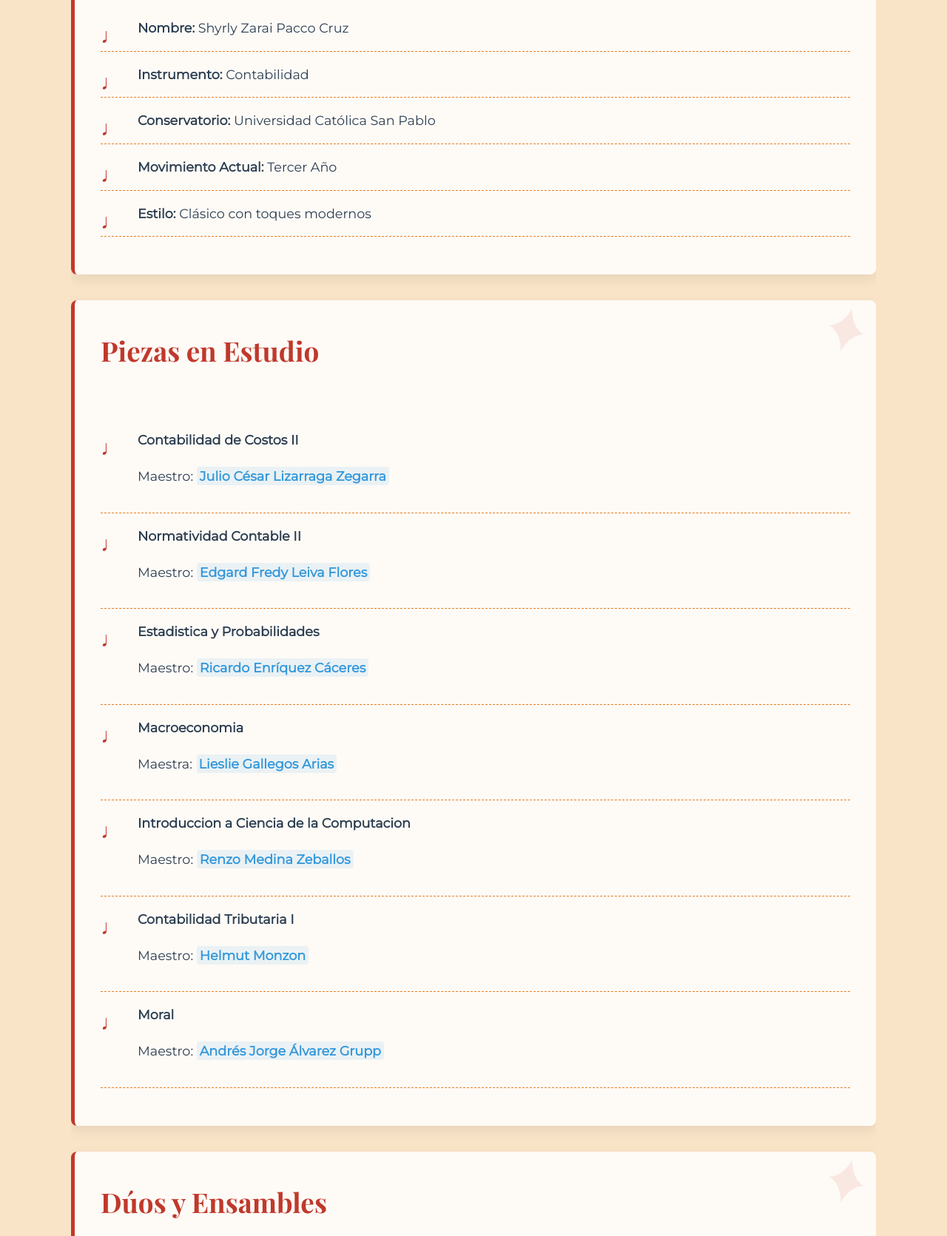
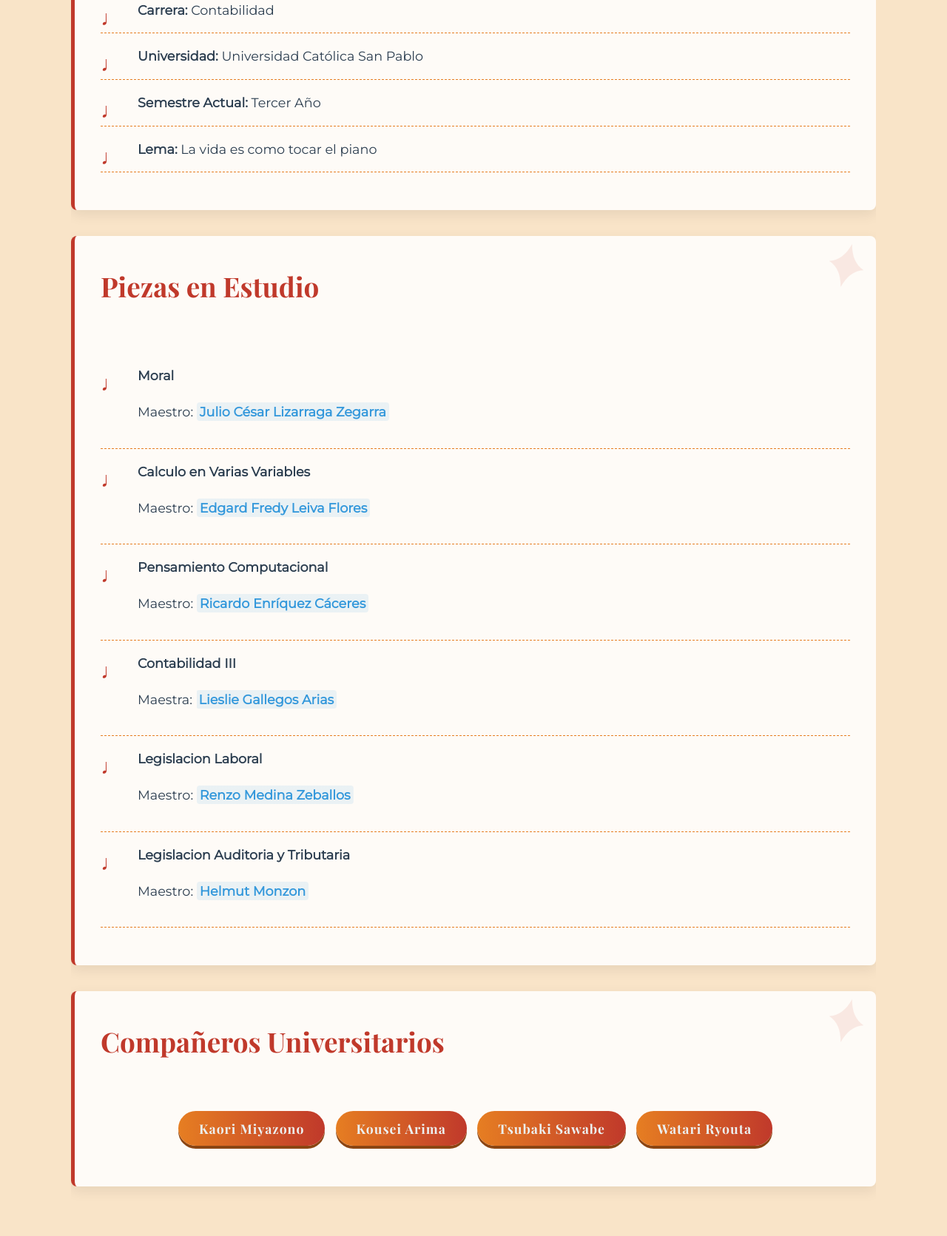
Before and after one commit to ShyrlyZarai1/Shyrly-Zarai-Pacco-Cruz, a plain HTML site: page index.html in a window 1280 px wide. Shown: the part 1338-3009 px from the top of the page at 74% size. Drawn offline with nearby package versions, Linux system fonts and the light colour scheme.

Commit message:
Update index.html

```diff
--- a/index.html
+++ b/index.html
@@ -1,4 +1,4 @@
-<!DOCTYPE html>
+    <!DOCTYPE html>
 <html lang="es">
 <head>
     <meta charset="UTF-8">
@@ -527,50 +527,46 @@
                 « La vida no es más que una sucesión de oportunidades para interpretar nuestra propia música »
             </div>
             <div style="text-align: center;">
-                <button class="music-btn pulse">Escuchar Mi Melodía</button>
             </div>
         </section>
 
         <section id="personal-info">
-            <h2>Partitura Personal</h2>
+            <h2>Datos Personales</h2>
             <ul>
                 <li><strong>Nombre:</strong> Shyrly Zarai Pacco Cruz</li>
-                <li><strong>Instrumento:</strong> Contabilidad</li>
-                <li><strong>Conservatorio:</strong> Universidad Católica San Pablo</li>
-                <li><strong>Movimiento Actual:</strong> Tercer Año</li>
-                <li><strong>Estilo:</strong> Clásico con toques modernos</li>
+                <li><strong>Carrera:</strong> Contabilidad</li>
+                <li><strong>Universidad:</strong> Universidad Católica San Pablo</li>
+                <li><strong>Semestre Actual:</strong> Tercer Año</li>
+                <li><strong>Lema:</strong> La vida es como tocar el piano</li>
             </ul>
         </section>
 
         <section id="current-courses">
             <h2>Piezas en Estudio</h2>
             <ul>
-                <li><strong>Contabilidad de Costos II</strong>
-                    <p>Maestro: <a href="https://www.linkedin.com/in/julio-c%C3%A9sar-liz%C3%A1rraga-zegarra-01524289/">Julio César Lizarraga Zegarra</a></p>
+                <li><strong>Moral</strong>
+                    <p>Maestro: <a href="https://www.linkedin.com/in/joseph-zea-castillo-37065b264/">Julio César Lizarraga Zegarra</a></p>
                 </li>
-                <li><strong>Normatividad Contable II</strong>
-                    <p>Maestro: <a href="https://www.linkedin.com/in/edgard-fredy-leiva-flores-a17b2aa0/">Edgard Fredy Leiva Flores</a></p>
+                <li><strong>Calculo en Varias Variables</strong>
+                    <p>Maestro: <a href="https://www.linkedin.com/in/matilde-pe%C3%B1a-casa-b93b46230/">Edgard Fredy Leiva Flores</a></p>
                 </li>
-                <li><strong>Estadistica y Probabilidades</strong>
-                    <p>Maestro: <a href="https://www.linkedin.com/in/ricardo-enr%C3%ADquez-c%C3%A1ceres-88200325/">Ricardo Enríquez Cáceres</a></p>
+                <li><strong>Pensamiento Computacional</strong>
+                    <p>Maestro: <a href="https://www.linkedin.com/in/rosmery-violeta-quispe-zavala-58374638/">Ricardo Enríquez Cáceres</a></p>
                 </li>
-                <li><strong>Macroeconomia</strong>
-                    <p>Maestra: <a href="https://www.linkedin.com/in/lieslie-gallegos-arias-investigador-renacyt-773713a5/">Lieslie Gallegos Arias</a></p>
+                <li><strong>Contabilidad III</strong>
+                    <p>Maestra: <a href="https://www.linkedin.com/in/jesus-atencio-muchica-3bb31235/">Lieslie Gallegos Arias</a></p>
                 </li>
-                <li><strong>Introduccion a Ciencia de la Computacion</strong>
-                    <p>Maestro: <a href="https://www.linkedin.com/in/renzo-medina-zeballos-77145a35/">Renzo Medina Zeballos</a></p>
+                <li><strong>Legislacion Laboral</strong>
+                    <p>Maestro: <a href="https://www.linkedin.com/in/giovanna-m-garc%C3%ADa-jarufe/">Renzo Medina Zeballos</a></p>
                 </li>
-                <li><strong>Contabilidad Tributaria I</strong>
-                    <p>Maestro: <a href="https://www.linkedin.com/in/helmut-monzon-86180b109/">Helmut Monzon</a></p>
-                </li>
-                <li><strong>Moral</strong>
-                    <p>Maestro: <a href="https://www.linkedin.com/in/andr%C3%A9s-jorge-%C3%A1lvarez-grupp-a6b158152/">Andrés Jorge Álvarez Grupp</a></p>
+                <li><strong>Legislacion Auditoria y Tributaria</strong>
+                    <p>Maestro: <a href="https://www.linkedin.com/in/sebastian-amat-y-le%C3%B3n-arispe-0a198a32/">Helmut Monzon</a></p>
                 </li>
             </ul>
         </section>
 
         <section id="classmates">
-            <h2>Dúos y Ensambles</h2>
+            <h2>Compañeros Universitarios</h2>
             <div style="text-align: center;">
                 <button class="music-btn">Kaori Miyazono</button>
                 <button class="music-btn">Kousei Arima</button>
```
